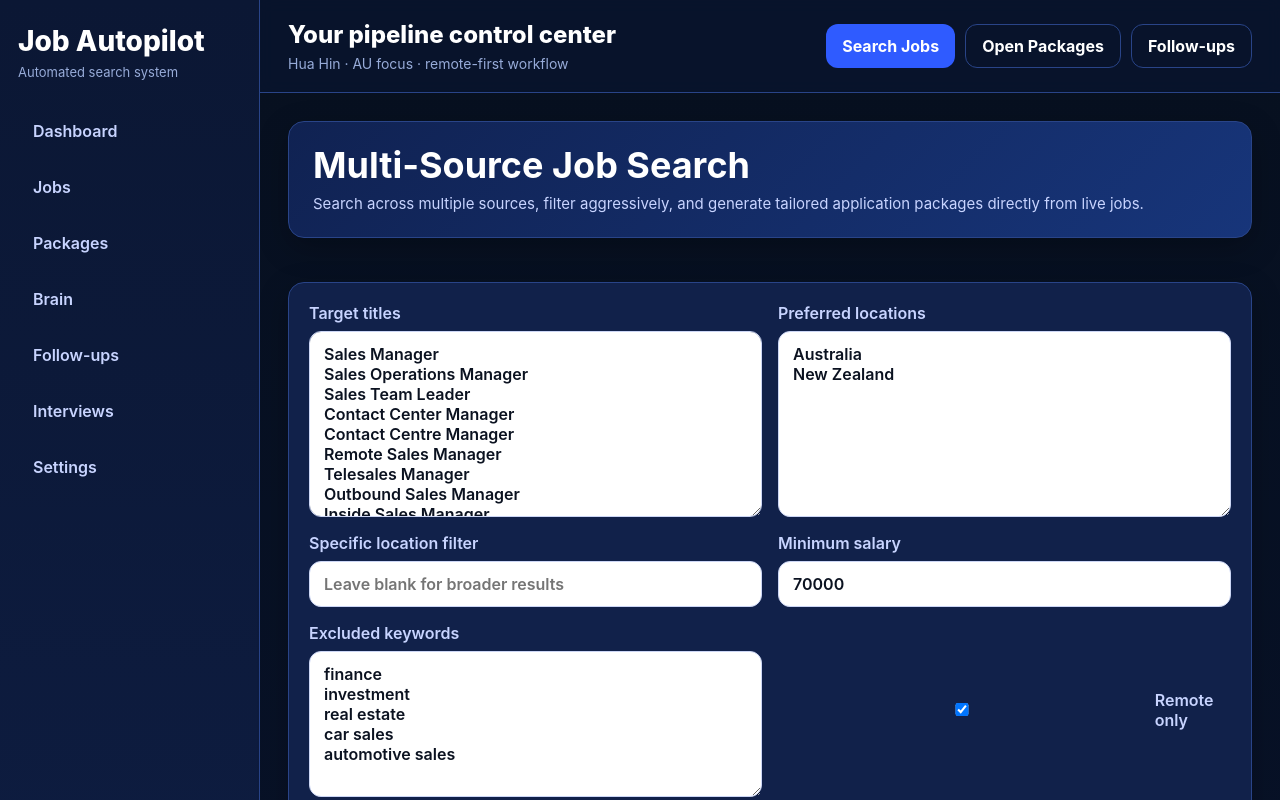
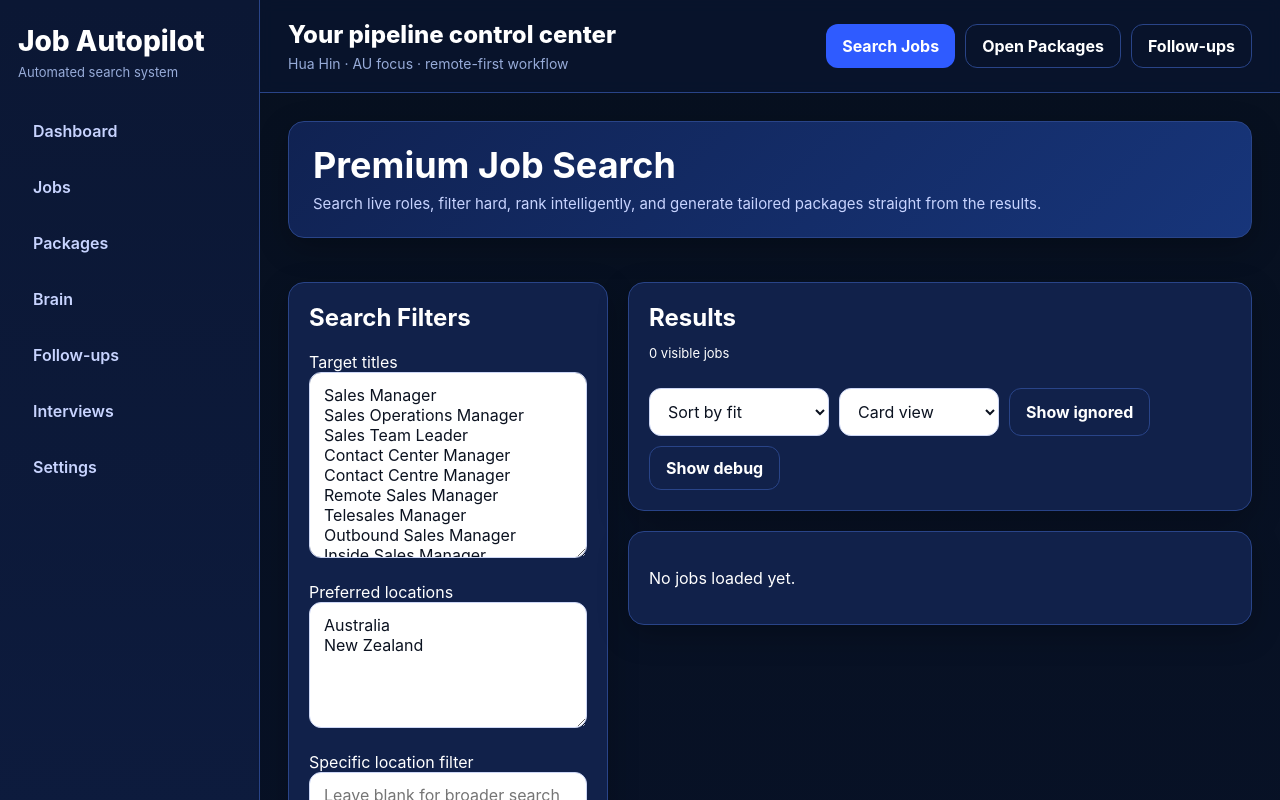
Before and after one commit to bonjee9331-cloud/job-autopilot, a Next.js app: page /jobs in a window 1280 px wide. Shown: the top 800 px of the page. Built offline with nearby package versions, Linux system fonts and the light colour scheme.

Commit message:
Refactor page.js to use double quotes and improve structure

```diff
--- a/app/jobs/page.js
+++ b/app/jobs/page.js
@@ -1,110 +1,82 @@
-'use client';
+"use client";
 
-import { useState } from 'react';
+import { useMemo, useState } from "react";
 
 const defaultTitles = [
-  'Sales Manager',
-  'Sales Operations Manager',
-  'Sales Team Leader',
-  'Contact Center Manager',
-  'Contact Centre Manager',
-  'Remote Sales Manager',
-  'Telesales Manager',
-  'Outbound Sales Manager',
-  'Inside Sales Manager'
-].join('\n');
+  "Sales Manager",
+  "Sales Operations Manager",
+  "Sales Team Leader",
+  "Contact Center Manager",
+  "Contact Centre Manager",
+  "Remote Sales Manager",
+  "Telesales Manager",
+  "Outbound Sales Manager",
+  "Inside Sales Manager",
+].join("\n");
 
 const defaultExcluded = [
-  'finance',
-  'investment',
-  'real estate',
-  'car sales',
-  'automotive sales'
-].join('\n');
+  "finance",
+  "investment",
+  "real estate",
+  "car sales",
+  "automotive sales",
+].join("\n");
 
 function stripHtml(value) {
-  return String(value || '')
-    .replace(/<[^>]*>/g, ' ')
-    .replace(/\s+/g, ' ')
+  return String(value || "")
+    .replace(/<[^>]*>/g, " ")
+    .replace(/\s+/g, " ")
     .trim();
+}
+
+function fitBadgeClass(score) {
+  if (score >= 85) return "badge badge-green";
+  if (score >= 65) return "badge badge-blue";
+  if (score >= 45) return "badge badge-yellow";
+  return "badge badge-red";
 }
 
 export default function JobsPage() {
   const [targetTitles, setTargetTitles] = useState(defaultTitles);
-  const [preferredLocations, setPreferredLocations] = useState('Australia\nNew Zealand');
-  const [location, setLocation] = useState('');
-  const [minSalary, setMinSalary] = useState('70000');
+  const [preferredLocations, setPreferredLocations] = useState("Australia\nNew Zealand");
+  const [location, setLocation] = useState("");
+  const [minSalary, setMinSalary] = useState("70000");
   const [remoteOnly, setRemoteOnly] = useState(true);
   const [excludedKeywords, setExcludedKeywords] = useState(defaultExcluded);
   const [loading, setLoading] = useState(false);
-  const [error, setError] = useState('');
+  const [error, setError] = useState("");
   const [jobs, setJobs] = useState([]);
   const [debug, setDebug] = useState(null);
-  const [packageLoadingId, setPackageLoadingId] = useState('');
-  const [packageMessage, setPackageMessage] = useState('');
-  const [statusMessage, setStatusMessage] = useState('');
-  const [statusLoadingId, setStatusLoadingId] = useState('');
+  const [packageLoadingId, setPackageLoadingId] = useState("");
+  const [statusLoadingId, setStatusLoadingId] = useState("");
+  const [message, setMessage] = useState("");
+  const [sortBy, setSortBy] = useState("fit");
+  const [viewMode, setViewMode] = useState("cards");
+  const [showDebug, setShowDebug] = useState(false);
+  const [showIgnored, setShowIgnored] = useState(false);
 
   async function runSearch(event) {
     event.preventDefault();
     setLoading(true);
-    setError('');
+    setError("");
+    setMessage("");
     setJobs([]);
     setDebug(null);
-    setPackageMessage('');
-    setStatusMessage('');
 
     try {
-      const response = await fetch('/api/jobs/search', {
-        method: 'POST',
-        headers: { 'Content-Type': 'application/json' },
+      const response = await fetch("/api/jobs/search", {
+        method: "POST",
+        headers: {
+          "Content-Type": "application/json",
+        },
         body: JSON.stringify({
-          targetTitles: targetTitles.split('\n').map((x) => x.trim()).filter(Boolean),
-          preferredLocations: preferredLocations.split('\n').map((x) => x.trim()).filter(Boolean),
+          targetTitles: targetTitles.split("\n").map((x) => x.trim()).filter(Boolean),
+          preferredLocations: preferredLocations.split("\n").map((x) => x.trim()).filter(Boolean),
           location,
           minSalary: Number(minSalary || 0),
           remoteOnly,
-          excludedKeywords: excludedKeywords.split('\n').map((x) => x.trim()).filter(Boolean)
-        })
-      });
-
-      const text = await response.text();
-      let data;
-
-      try {
-        data = JSON.parse(text);
-      } catch {
-        throw new Error('Server returned non-JSON response');
-      }
-
-      if (!response.ok || !data.ok) {
-        throw new Error(data.error || 'Search failed');
-      }
-
-      setJobs(data.jobs || []);
-      setDebug(data.debug || null);
-    } catch (err) {
-      setError(err.message || 'Something went wrong');
-    } finally {
-      setLoading(false);
-    }
-  }
-
-  async function generatePackage(job) {
-    setPackageLoadingId(`${job.source}-${job.external_id}`);
-    setPackageMessage('');
-    setStatusMessage('');
-    setError('');
-
-    try {
-      const response = await fetch('/api/brain/analyze', {
-        method: 'POST',
-        headers: { 'Content-Type': 'application/json' },
-        body: JSON.stringify({
-          jobTitle: job.title,
-          company: job.company,
-          jobDescription: stripHtml(job.description)
-        })
+          excludedKeywords: excludedKeywords.split("\n").map((x) => x.trim()).filter(Boolean),
+        }),
       });
 
       const text = await response.text();
@@ -113,33 +85,41 @@ export default function JobsPage() {
       try {
         data = JSON.parse(text);
       } catch {
-        throw new Error('Server returned non-JSON response');
+        throw new Error("Server returned non-JSON response");
       }
 
       if (!response.ok || !data.ok) {
-        throw new Error(data.error || 'Failed to generate package');
+        throw new Error(data.error || "Search failed");
       }
 
-      setPackageMessage(`Package created successfully for ${job.title}`);
+      setJobs(data.jobs || []);
+      setDebug(data.debug || null);
+      setMessage(`Loaded ${data.count || 0} relevant live jobs`);
     } catch (err) {
-      setError(err.message || 'Something went wrong');
+      console.error(err);
+      setError(err.message || "Something went wrong");
     } finally {
-      setPackageLoadingId('');
+      setLoading(false);
     }
   }
 
-  async function updateStatus(job, status) {
-    const loadingId = `${job.source}-${job.external_id}-${status}`;
-    setStatusLoadingId(loadingId);
-    setError('');
-    setPackageMessage('');
-    setStatusMessage('');
+  async function generatePackage(job) {
+    const loadingId = `${job.source}-${job.external_id}`;
+    setPackageLoadingId(loadingId);
+    setError("");
+    setMessage("");
 
     try {
-      const response = await fetch('/api/pipeline/update', {
-        method: 'POST',
-        headers: { 'Content-Type': 'application/json' },
-        body: JSON.stringify({ id: job.id, status })
+      const response = await fetch("/api/brain/analyze", {
+        method: "POST",
+        headers: {
+          "Content-Type": "application/json",
+        },
+        body: JSON.stringify({
+          jobTitle: job.title,
+          company: job.company,
+          jobDescription: stripHtml(job.description),
+        }),
       });
 
       const text = await response.text();
@@ -148,39 +128,132 @@ export default function JobsPage() {
       try {
         data = JSON.parse(text);
       } catch {
-        throw new Error('Server returned non-JSON response');
+        throw new Error("Server returned non-JSON response");
       }
 
       if (!response.ok || !data.ok) {
-        throw new Error(data.error || 'Failed to update pipeline status');
+        throw new Error(data.error || "Failed to generate package");
       }
 
-      setStatusMessage(`${job.title} updated to ${status}`);
+      setMessage(`Package created for ${job.title}`);
+    } catch (err) {
+      console.error(err);
+      setError(err.message || "Failed to generate package");
+    } finally {
+      setPackageLoadingId("");
+    }
+  }
 
-      setJobs((currentJobs) =>
-        currentJobs.map((item) =>
+  async function updateStatus(job, status) {
+    const loadingId = `${job.source}-${job.external_id}-${status}`;
+    setStatusLoadingId(loadingId);
+    setError("");
+    setMessage("");
+
+    try {
+      const response = await fetch("/api/pipeline/update", {
+        method: "POST",
+        headers: {
+          "Content-Type": "application/json",
+        },
+        body: JSON.stringify({
+          id: job.id,
+          status,
+        }),
+      });
+
+      const text = await response.text();
+
+      let data;
+      try {
+        data = JSON.parse(text);
+      } catch {
+        throw new Error("Server returned non-JSON response");
+      }
+
+      if (!response.ok || !data.ok) {
+        throw new Error(data.error || "Failed to update job status");
+      }
+
+      setJobs((current) =>
+        current.map((item) =>
           item.id === job.id ? { ...item, pipeline_status: status } : item
         )
       );
+
+      setMessage(`${job.title} updated to ${status}`);
     } catch (err) {
-      setError(err.message || 'Something went wrong');
+      console.error(err);
+      setError(err.message || "Failed to update status");
     } finally {
-      setStatusLoadingId('');
+      setStatusLoadingId("");
     }
   }
+
+  const visibleJobs = useMemo(() => {
+    let result = [...jobs];
+
+    if (!showIgnored) {
+      result = result.filter((job) => job.pipeline_status !== "ignored");
+    }
+
+    if (sortBy === "fit") {
+      result.sort((a, b) => (b.fit_score || 0) - (a.fit_score || 0));
+    }
+
+    if (sortBy === "salary") {
+      result.sort((a, b) => {
+        const aSalary = a.salary_max || a.salary_min || 0;
+        const bSalary = b.salary_max || b.salary_min || 0;
+        return bSalary - aSalary;
+      });
+    }
+
+    if (sortBy === "title") {
+      result.sort((a, b) => String(a.title || "").localeCompare(String(b.title || "")));
+    }
+
+    if (sortBy === "company") {
+      result.sort((a, b) => String(a.company || "").localeCompare(String(b.company || "")));
+    }
+
+    return result;
+  }, [jobs, sortBy, showIgnored]);
 
   return (
     <main className="stack">
       <section className="hero">
-        <h1>Multi-Source Job Search</h1>
+        <h1>Premium Job Search</h1>
         <p>
-          Search across multiple sources, filter aggressively, and generate tailored
-          application packages directly from live jobs.
+          Search live roles, filter hard, rank intelligently, and generate tailored packages straight from the results.
         </p>
       </section>
 
+      {message ? (
         <section className="card">
-        <form onSubmit={runSearch} className="form-grid">
+          <p>{message}</p>
+        </section>
+      ) : null}
+
+      {error ? (
+        <section className="card">
+          <h2>Error</h2>
+          <p>{error}</p>
+        </section>
+      ) : null}
+
+      <section
+        style={{
+          display: "grid",
+          gridTemplateColumns: "320px 1fr",
+          gap: "20px",
+          alignItems: "start",
+        }}
+      >
+        <aside className="card">
+          <h2>Search Filters</h2>
+
+          <form onSubmit={runSearch} className="stack">
             <label>
               Target titles
               <textarea
@@ -193,7 +266,7 @@ export default function JobsPage() {
             <label>
               Preferred locations
               <textarea
-              rows="8"
+                rows="5"
                 value={preferredLocations}
                 onChange={(e) => setPreferredLocations(e.target.value)}
               />
@@ -204,7 +277,7 @@ export default function JobsPage() {
               <input
                 value={location}
                 onChange={(e) => setLocation(e.target.value)}
-              placeholder="Leave blank for broader results"
+                placeholder="Leave blank for broader search"
               />
             </label>
 
@@ -226,77 +299,94 @@ export default function JobsPage() {
               />
             </label>
 
-          <label style={{ display: 'flex', alignItems: 'center', gap: '10px' }}>
+            <label style={{ display: "flex", alignItems: "center", gap: "10px" }}>
               <input
                 type="checkbox"
                 checked={remoteOnly}
                 onChange={(e) => setRemoteOnly(e.target.checked)}
+                style={{ width: "auto" }}
               />
               Remote only
             </label>
 
-          <div style={{ gridColumn: '1 / -1' }}>
-            <button type="submit" disabled={loading}>
-              {loading ? 'Searching...' : 'Search live jobs'}
+            <button type="submit" className="btn btn-primary" disabled={loading}>
+              {loading ? "Searching..." : "Search live jobs"}
+            </button>
+          </form>
+        </aside>
+
+        <section className="stack">
+          <section className="card">
+            <div
+              style={{
+                display: "flex",
+                justifyContent: "space-between",
+                gap: "14px",
+                flexWrap: "wrap",
+                alignItems: "center",
+              }}
+            >
+              <div>
+                <h2 style={{ marginBottom: "6px" }}>Results</h2>
+                <p className="small">
+                  {visibleJobs.length} visible job{visibleJobs.length === 1 ? "" : "s"}
+                </p>
+              </div>
+
+              <div style={{ display: "flex", gap: "10px", flexWrap: "wrap" }}>
+                <select value={sortBy} onChange={(e) => setSortBy(e.target.value)} style={{ width: "180px" }}>
+                  <option value="fit">Sort by fit</option>
+                  <option value="salary">Sort by salary</option>
+                  <option value="title">Sort by title</option>
+                  <option value="company">Sort by company</option>
+                </select>
+
+                <select value={viewMode} onChange={(e) => setViewMode(e.target.value)} style={{ width: "160px" }}>
+                  <option value="cards">Card view</option>
+                  <option value="compact">Compact view</option>
+                </select>
+
+                <button
+                  type="button"
+                  className="btn btn-secondary"
+                  onClick={() => setShowIgnored((v) => !v)}
+                >
+                  {showIgnored ? "Hide ignored" : "Show ignored"}
+                </button>
+
+                <button
+                  type="button"
+                  className="btn btn-secondary"
+                  onClick={() => setShowDebug((v) => !v)}
+                >
+                  {showDebug ? "Hide debug" : "Show debug"}
                 </button>
               </div>
-        </form>
+            </div>
           </section>
 
-      {packageMessage ? (
+          {showDebug && debug ? (
             <section className="card">
-          <p>{packageMessage}</p>
-          <a href="/packages">Open saved packages</a>
+              <h2>Debug</h2>
+              <p><strong>Enabled sources:</strong> {(debug.enabledSources || []).join(", ")}</p>
+              <p><strong>Query clusters:</strong></p>
+              <pre>{JSON.stringify(debug.queryClusters || [], null, 2)}</pre>
+              <p><strong>Before dedupe:</strong></p>
+              <pre>{JSON.stringify(debug.countsBeforeDedupe || {}, null, 2)}</pre>
+              <p><strong>After filtering:</strong></p>
+              <pre>{JSON.stringify(debug.countsAfterFiltering || {}, null, 2)}</pre>
             </section>
           ) : null}
 
-      {statusMessage ? (
+          {!visibleJobs.length ? (
             <section className="card">
-          <p>{statusMessage}</p>
+              <p>No jobs loaded yet.</p>
             </section>
           ) : null}
 
-      {error ? (
-        <section className="card">
-          <h2>Error</h2>
-          <p>{error}</p>
-        </section>
-      ) : null}
-
-      {debug ? (
-        <section className="card">
-          <h2>Debug</h2>
-          <p>
-            <strong>Enabled sources:</strong> {(debug.enabledSources || []).join(', ')}
-          </p>
-          <p>
-            <strong>Query clusters:</strong>
-          </p>
-          <pre style={{ whiteSpace: 'pre-wrap' }}>
-            {JSON.stringify(debug.queryClusters || [], null, 2)}
-          </pre>
-          <p>
-            <strong>Before dedupe:</strong>
-          </p>
-          <pre style={{ whiteSpace: 'pre-wrap' }}>
-            {JSON.stringify(debug.countsBeforeDedupe || {}, null, 2)}
-          </pre>
-          <p>
-            <strong>After filtering:</strong>
-          </p>
-          <pre style={{ whiteSpace: 'pre-wrap' }}>
-            {JSON.stringify(debug.countsAfterFiltering || {}, null, 2)}
-          </pre>
-        </section>
-      ) : null}
-
-      <section className="card">
-        <h2>Results</h2>
-        {!jobs.length ? (
-          <p>No jobs loaded yet.</p>
-        ) : (
-          <div style={{ display: 'grid', gap: '12px' }}>
-            {jobs.map((job) => {
+          {visibleJobs.length > 0 && viewMode === "cards" ? (
+            <section className="stack">
+              {visibleJobs.map((job) => {
                 const packageId = `${job.source}-${job.external_id}`;
                 const isGenerating = packageLoadingId === packageId;
                 const shortlistLoading = statusLoadingId === `${job.source}-${job.external_id}-shortlisted`;
@@ -306,64 +396,147 @@ export default function JobsPage() {
                 return (
                   <article
                     key={packageId}
+                    className="card"
                     style={{
-                    border: '1px solid #ddd',
-                    borderRadius: '10px',
-                    padding: '14px'
+                      display: "grid",
+                      gap: "14px",
                     }}
                   >
-                  <h3>{job.title}</h3>
-                  <p><strong>Company:</strong> {job.company}</p>
-                  <p><strong>Location:</strong> {job.location}</p>
-                  <p><strong>Source:</strong> {job.source}</p>
-                  <p><strong>Fit score:</strong> {job.fit_score}</p>
-                  <p><strong>Matched title:</strong> {job.matched_title || 'None'}</p>
-                  <p><strong>Salary:</strong> {job.salary_text || 'Not listed'}</p>
-                  <p><strong>Remote:</strong> {job.remote ? 'Yes' : 'No'}</p>
-                  <p><strong>Pipeline status:</strong> {job.pipeline_status || 'new'}</p>
-
-                  <p style={{ whiteSpace: 'pre-wrap' }}>
-                    {stripHtml(job.description).slice(0, 500)}
-                    {stripHtml(job.description).length > 500 ? '...' : ''}
+                    <div
+                      style={{
+                        display: "flex",
+                        justifyContent: "space-between",
+                        gap: "16px",
+                        flexWrap: "wrap",
+                        alignItems: "start",
+                      }}
+                    >
+                      <div>
+                        <h2 style={{ marginBottom: "8px" }}>{job.title}</h2>
+                        <p className="small" style={{ marginBottom: "8px" }}>
+                          {job.company} · {job.location}
                         </p>
 
-                  <div style={{ display: 'flex', gap: '10px', flexWrap: 'wrap' }}>
+                        <div style={{ display: "flex", gap: "8px", flexWrap: "wrap" }}>
+                          <span className={fitBadgeClass(job.fit_score)}>
+                            Fit {job.fit_score ?? "-"}
+                          </span>
+
+                          <span className="badge badge-blue">{job.source}</span>
+
+                          {job.remote ? <span className="badge badge-green">Remote</span> : null}
+
+                          {job.pipeline_status ? (
+                            <span className="badge badge-orange">{job.pipeline_status}</span>
+                          ) : (
+                            <span className="badge badge-orange">new</span>
+                          )}
+
+                          {job.matched_title ? (
+                            <span className="badge badge-yellow">{job.matched_title}</span>
+                          ) : null}
+                        </div>
+                      </div>
+
+                      <div style={{ textAlign: "right", minWidth: "160px" }}>
+                        <p style={{ margin: 0 }}><strong>Salary</strong></p>
+                        <p className="small" style={{ marginTop: "6px" }}>
+                          {job.salary_text || "Not listed"}
+                        </p>
+                      </div>
+                    </div>
+
+                    <p style={{ margin: 0, lineHeight: 1.6 }}>
+                      {stripHtml(job.description).slice(0, 420)}
+                      {stripHtml(job.description).length > 420 ? "..." : ""}
+                    </p>
+
+                    <div style={{ display: "flex", gap: "10px", flexWrap: "wrap" }}>
                       {job.apply_url ? (
-                      <a href={job.apply_url} target="_blank" rel="noreferrer">
+                        <a href={job.apply_url} target="_blank" rel="noreferrer" className="btn btn-secondary">
                           Open job
                         </a>
                       ) : null}
 
-                    <button onClick={() => generatePackage(job)} disabled={isGenerating}>
-                      {isGenerating ? 'Generating package...' : 'Generate package'}
+                      <button
+                        onClick={() => generatePackage(job)}
+                        disabled={isGenerating}
+                        className="btn btn-primary"
+                      >
+                        {isGenerating ? "Generating..." : "Generate package"}
                       </button>
 
                       <button
-                      onClick={() => updateStatus(job, 'shortlisted')}
+                        onClick={() => updateStatus(job, "shortlisted")}
                         disabled={shortlistLoading}
+                        className="btn btn-secondary"
                       >
-                      {shortlistLoading ? 'Updating...' : '⭐ Shortlist'}
+                        {shortlistLoading ? "Updating..." : "⭐ Shortlist"}
                       </button>
 
                       <button
-                      onClick={() => updateStatus(job, 'saved')}
+                        onClick={() => updateStatus(job, "saved")}
                         disabled={saveLoading}
+                        className="btn btn-secondary"
                       >
-                      {saveLoading ? 'Updating...' : '📌 Save'}
+                        {saveLoading ? "Updating..." : "📌 Save"}
                       </button>
 
                       <button
-                      onClick={() => updateStatus(job, 'ignored')}
+                        onClick={() => updateStatus(job, "ignored")}
                         disabled={ignoreLoading}
+                        className="btn btn-secondary"
                       >
-                      {ignoreLoading ? 'Updating...' : '🚫 Ignore'}
+                        {ignoreLoading ? "Updating..." : "🚫 Ignore"}
                       </button>
                     </div>
                   </article>
                 );
               })}
-          </div>
-        )}
+            </section>
+          ) : null}
+
+          {visibleJobs.length > 0 && viewMode === "compact" ? (
+            <section className="card" style={{ overflowX: "auto" }}>
+              <table>
+                <thead>
+                  <tr>
+                    <th>Role</th>
+                    <th>Company</th>
+                    <th>Location</th>
+                    <th>Source</th>
+                    <th>Fit</th>
+                    <th>Salary</th>
+                    <th>Status</th>
+                    <th>Action</th>
+                  </tr>
+                </thead>
+                <tbody>
+                  {visibleJobs.map((job) => (
+                    <tr key={`${job.source}-${job.external_id}`}>
+                      <td>{job.title}</td>
+                      <td>{job.company}</td>
+                      <td>{job.location}</td>
+                      <td>{job.source}</td>
+                      <td>{job.fit_score ?? "-"}</td>
+                      <td>{job.salary_text || "Not listed"}</td>
+                      <td>{job.pipeline_status || "new"}</td>
+                      <td>
+                        <button
+                          className="btn btn-primary"
+                          onClick={() => generatePackage(job)}
+                          disabled={packageLoadingId === `${job.source}-${job.external_id}`}
+                        >
+                          Generate
+                        </button>
+                      </td>
+                    </tr>
+                  ))}
+                </tbody>
+              </table>
+            </section>
+          ) : null}
+        </section>
       </section>
     </main>
   );
```
Lines whose indentation alone changed are shown as unchanged.
